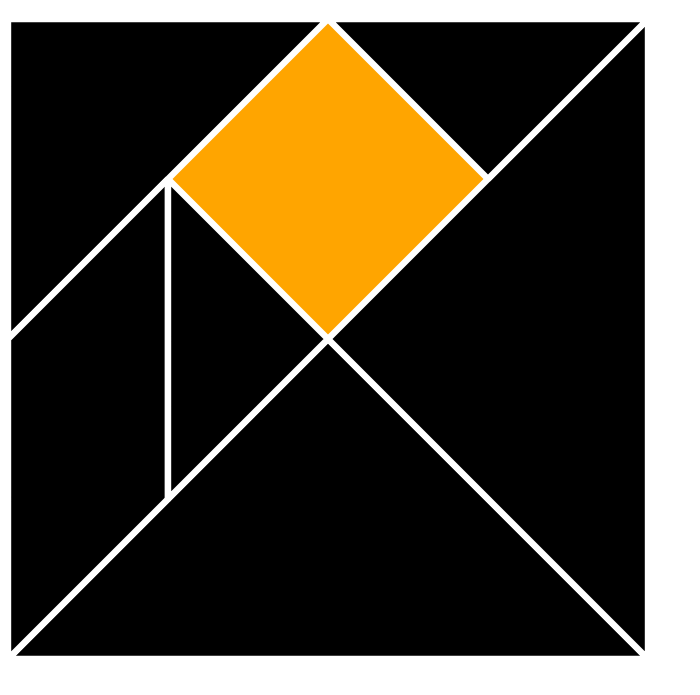
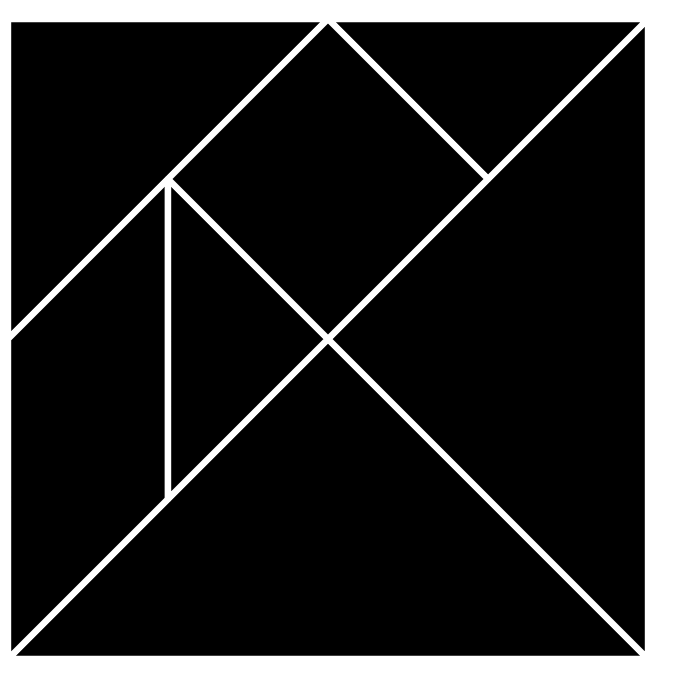
Before and after one commit to perspective-on-js/tangram, a website: page index.html in a window 1280 px wide. Shown: the part 61-756 px from the top of the page, without its empty margins (0-700 px from the left). Drawn offline with Linux system fonts and the light colour scheme.

Commit message:
Create square

```diff
--- a/index.html
+++ b/index.html
@@ -15,6 +15,7 @@
         <path d="M 0 0 L 0.25 0.25 L 0.5 0 Z" transform="translate(0.5, 0) rotate(0)"/>
         <path d="M 0 0 L 0.25 0.25 L 0.75 0.25 L 0.5 0 Z" transform="translate(0.25, 0.25) rotate(90)"/>
         <path d="M 0 0 L 0.25 0.25 L 0.5 0 Z" transform="translate(0.25, 0.25) rotate(90) scale(1, -1)"/>
+        <path d="M 0 0 L 0.25 0.25 L 0.5 0 L 0.25 -0.25 Z" transform="translate(0.25, 0.25) rotate(0)"/>
       </g>
     </svg>
   </body>
```
